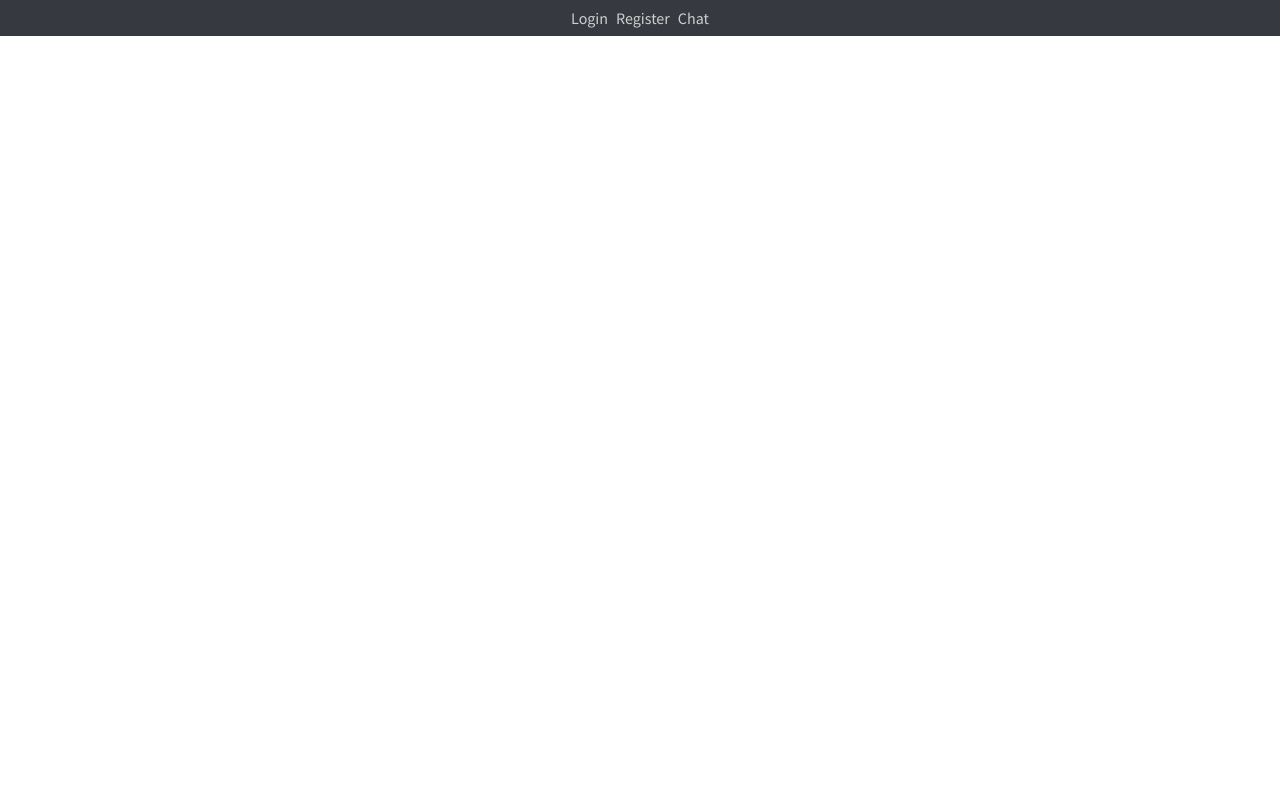
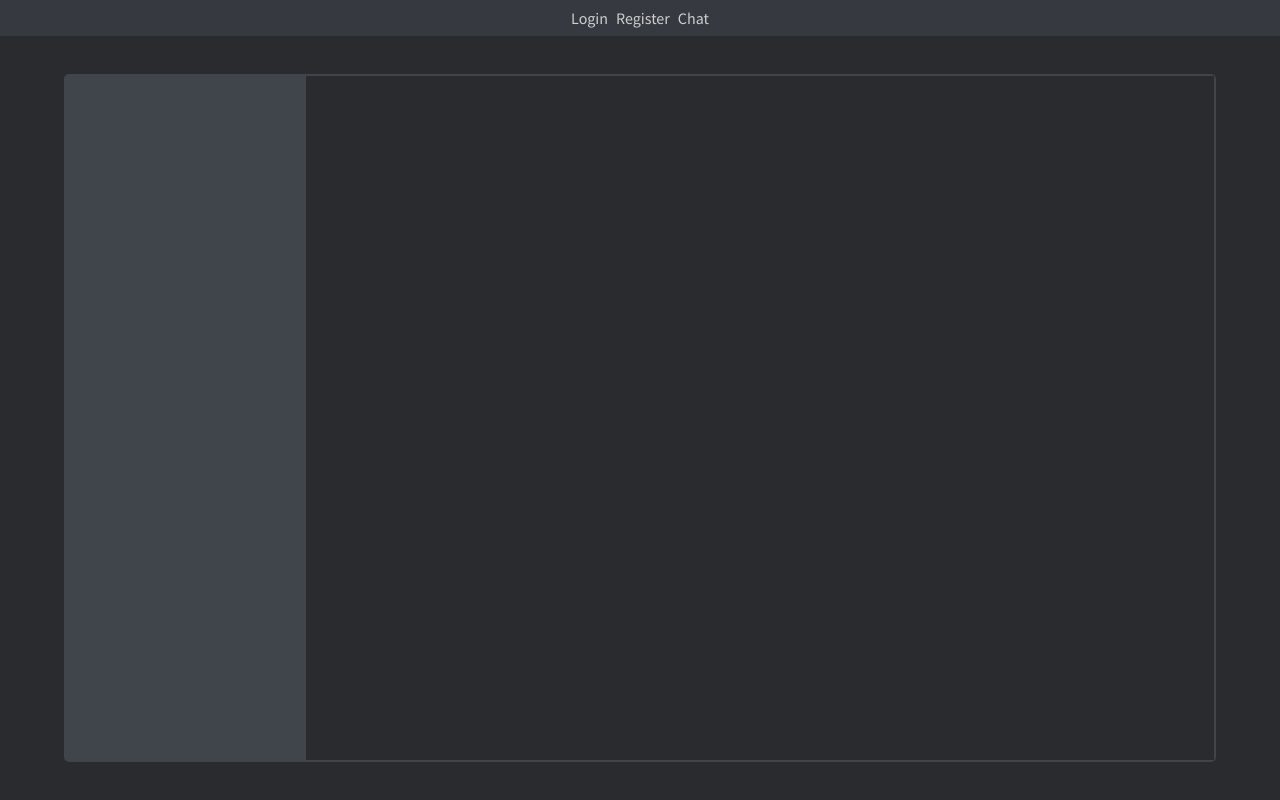
Before and after one commit to aleksasdev/chatApp, a React (Vite) app: page /chat in a window 1280 px wide. Built offline with nearby package versions, Linux system fonts and the light colour scheme.

Commit message:
worked on stylizing chat

```diff
--- a/src/App.jsx
+++ b/src/App.jsx
@@ -4,6 +4,7 @@ import { UserProvider } from '@/contexts/UserProvider';
 import { Login } from '@/components/authentication/Login';
 import '@/components/main/common.css';
 import { Register } from './components/authentication/Register';
+import { Chat } from './components/chat/Chat';
 
 function App() {
 
@@ -16,7 +17,7 @@ function App() {
                <Route path="/" />
                <Route path="/login" element={<Login />} />
                <Route path="/register" element={<Register />} />
-               <Route path="/chat" />
+               <Route path="/chat" element={<Chat />} />
             </Route>
          </Routes>
       </UserProvider>
--- a/src/components/authentication/authentication.css
+++ b/src/components/authentication/authentication.css
@@ -1,3 +1,4 @@
 .validation-form{
    height: 100%;
+   background-color: transparent;
 }
--- /dev/null
+++ b/src/components/chat/Chat.jsx
@@ -0,0 +1,15 @@
+import React from 'react'
+import './chat.css'
+
+export const Chat = () => {
+   return (
+      <section id="chat">
+         <div className="chat-container">
+            <div className="friends-container">
+               <div className="user-info-container"></div>
+            </div>
+            <div className="messages-container"></div>
+         </div>
+      </section>
+   )
+}
--- /dev/null
+++ b/src/components/chat/chat.css
@@ -0,0 +1,26 @@
+#chat{
+   display: flex;
+   justify-content: center;
+   align-items: center;
+}
+
+#chat .chat-container{
+   width: 90%;
+   height: 90%;
+   background-color: var(--color-primary);
+   border-radius: 5px;
+   display: flex;
+   border: 2px solid var(--color-primary-tint);
+}
+
+#chat .friends-container{
+   width: 15rem;
+   background-color: var(--color-primary-tint);
+}
+#chat .friends-container .user-info-container{
+}
+
+#chat .messages-container{
+   flex: 4;
+   background-color: var(--color-primary-shade);
+}
--- a/src/components/main/main.css
+++ b/src/components/main/main.css
@@ -5,6 +5,7 @@
 }
 
 section{
+   background-color: var(--color-primary-shade);
    height: 100%;
 }
 
--- a/src/contexts/UserProvider.jsx
+++ b/src/contexts/UserProvider.jsx
@@ -1,4 +1,5 @@
 import React, { useState } from 'react'
+import { useEffect } from 'react';
 
 export const UserContext = React.createContext();
 export const USERS_ROUTE = "/users";
@@ -14,6 +15,14 @@ export const UserProvider = (props) => {
 
    const [user, setUser] = useState(null);
 
+   const handleRememberMe = async () =>{
+
+   }
+
+   useEffect(()=>{
+      handleRememberMe();
+   }, [])
+
    return (
       <UserContext.Provider value={{
          user, setUser
```
